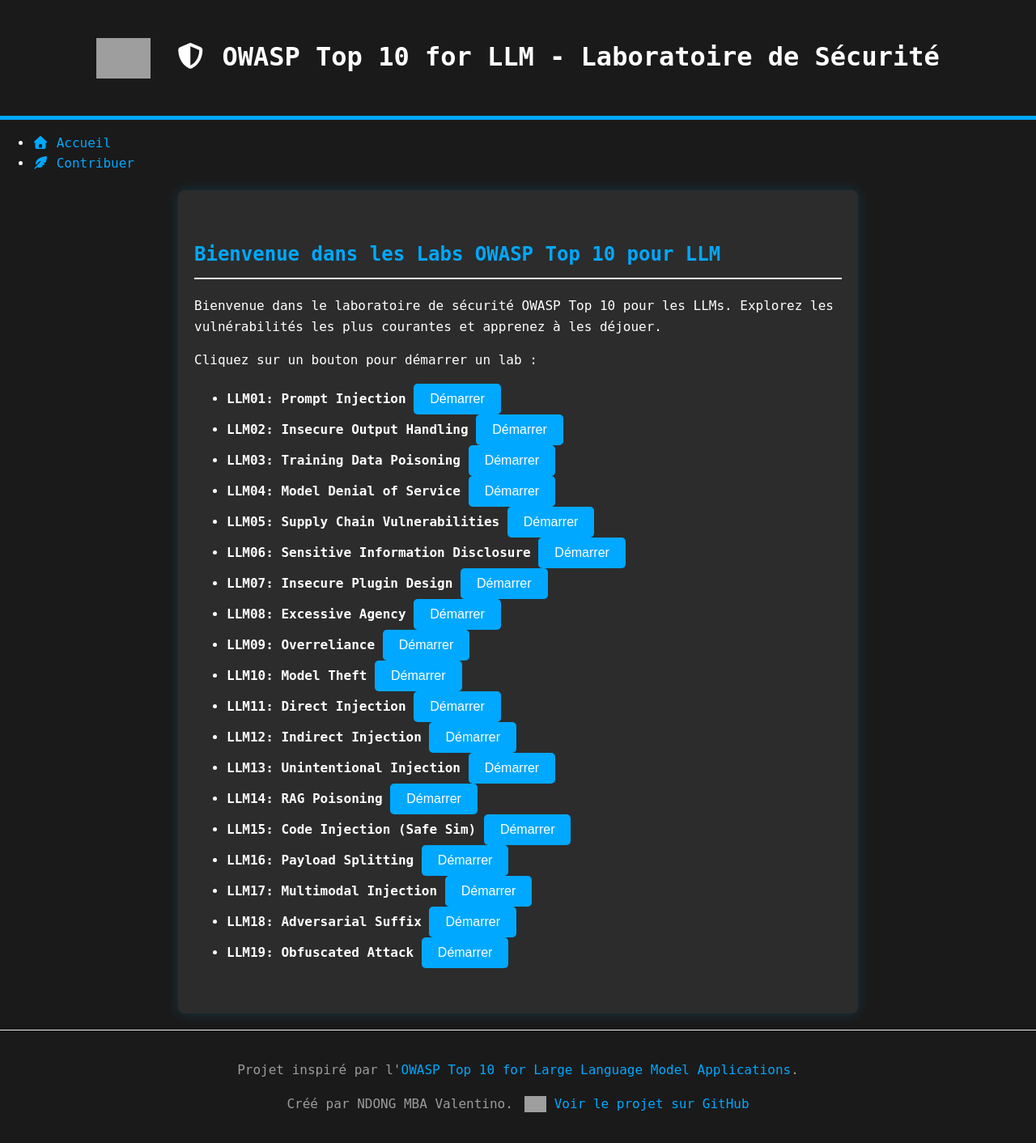
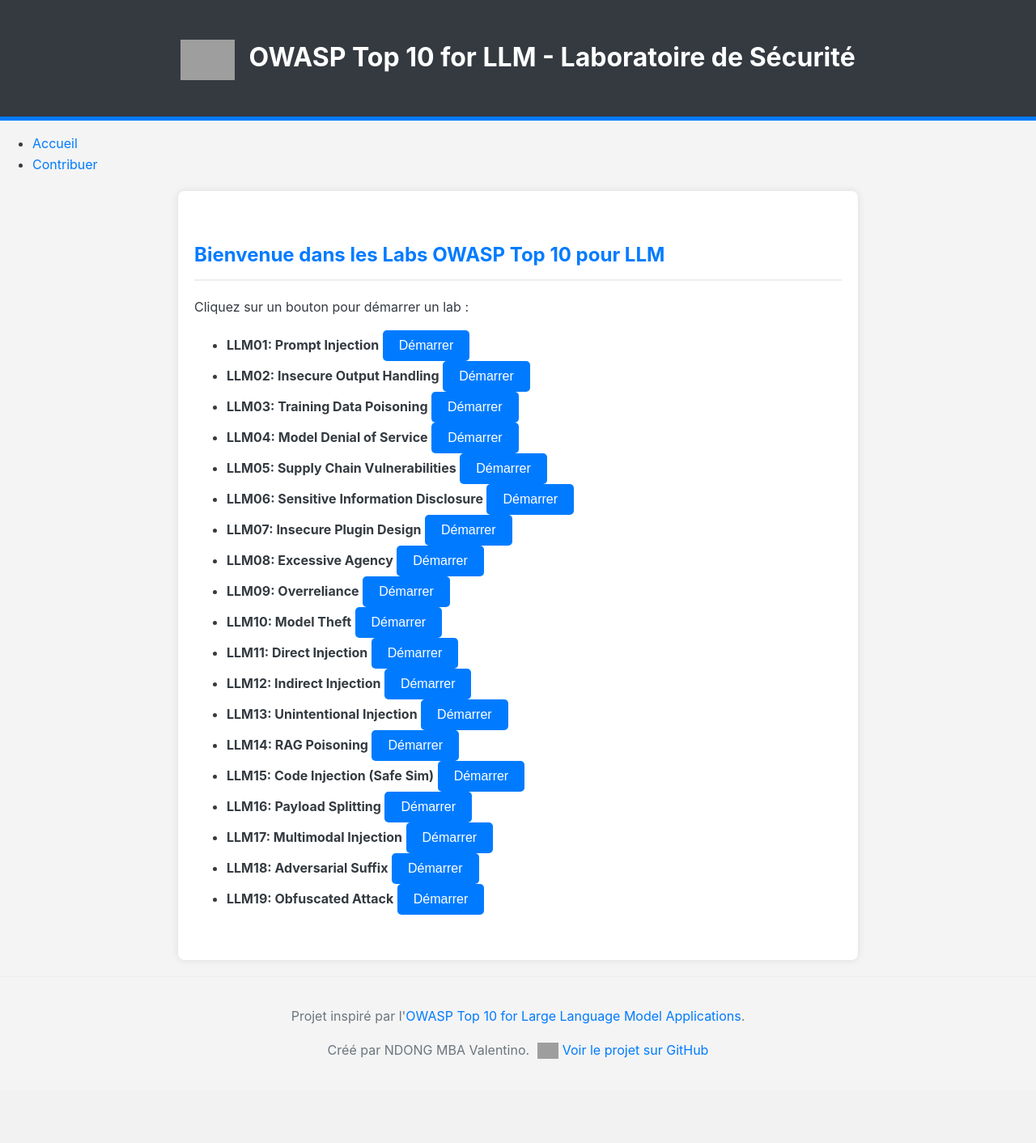
Before and after one commit to valentinowyhnel/ZeroHeroLLM, a Flask app: page / in a window 1280 px wide. Shown: the whole page at 81% size. After the commit the page ends 1308 px from the top, so only its background shows below. Run offline with Flask 2, Linux system fonts and the light colour scheme; some libraries are stand-ins or nearby versions; grey boxes are pictures that could not be loaded.

Commit message:
Revert "feat: Redesign frontend with a dark theme and security-focused UI"

```diff
--- a/static/style.css
+++ b/static/style.css
@@ -1,28 +1,28 @@
 :root {
-    --primary-color: #00a8ff;
-    --secondary-color: #9c9c9c;
-    --success-color: #4caf50;
-    --danger-color: #f44336;
-    --light-color: #2c2c2c;
-    --dark-color: #1a1a1a;
-    --font-family: "Roboto Mono", monospace;
+    --primary-color: #007bff;
+    --secondary-color: #6c757d;
+    --success-color: #28a745;
+    --danger-color: #dc3545;
+    --light-color: #f8f9fa;
+    --dark-color: #343a40;
+    --font-family: -apple-system, BlinkMacSystemFont, "Segoe UI", Roboto, "Helvetica Neue", Arial, sans-serif;
 }
 
 body {
     font-family: var(--font-family);
     line-height: 1.6;
     margin: 0;
-    background-color: var(--dark-color);
-    color: #fff;
+    background-color: #f4f4f4;
+    color: var(--dark-color);
 }
 
 .container {
     max-width: 800px;
     margin: 20px auto;
     padding: 20px;
-    background: var(--light-color);
+    background: #fff;
     border-radius: 8px;
-    box-shadow: 0 0 15px rgba(0, 168, 255, 0.2);
+    box-shadow: 0 0 10px rgba(0,0,0,0.1);
 }
 
 header {
@@ -76,7 +76,7 @@
 }
 
 a:hover {
-    color: #00bcd4;
+    text-decoration: underline;
 }
 
 footer {
--- a/templates/base.html
+++ b/templates/base.html
@@ -5,19 +5,18 @@
     <meta name="viewport" content="width=device-width, initial-scale=1.0">
     <title>{% block title %}{% endblock %} - OWASP Top 10 for LLM Lab</title>
     <link rel="stylesheet" href="{{ url_for('static', filename='style.css') }}">
-    <link rel="stylesheet" href="https://cdnjs.cloudflare.com/ajax/libs/font-awesome/7.0.1/css/all.min.css">
 </head>
 <body>
     <header>
         <h1><a href="/">
             <img src="https://owasp.org/assets/images/logo.png" alt="OWASP Logo" style="height: 50px; vertical-align: middle;">
-            <i class="fa-solid fa-shield-halved"></i> OWASP Top 10 for LLM - Laboratoire de Sécurité
+            OWASP Top 10 for LLM - Laboratoire de Sécurité
         </a></h1>
     </header>
     <nav>
         <ul>
-            <li><a href="/"><i class="fa-solid fa-house"></i> Accueil</a></li>
-            <li><a href="/contribute"><i class="fa-solid fa-feather-pointed"></i> Contribuer</a></li>
+            <li><a href="/">Accueil</a></li>
+            <li><a href="/contribute">Contribuer</a></li>
         </ul>
     </nav>
     <div class="container">
--- a/templates/index.html
+++ b/templates/index.html
@@ -4,7 +4,6 @@
 
 {% block content %}
 <h2>Bienvenue dans les Labs OWASP Top 10 pour LLM</h2>
-<p>Bienvenue dans le laboratoire de sécurité OWASP Top 10 pour les LLMs. Explorez les vulnérabilités les plus courantes et apprenez à les déjouer.</p>
 <p>Cliquez sur un bouton pour démarrer un lab :</p>
 
 <ul>
```
